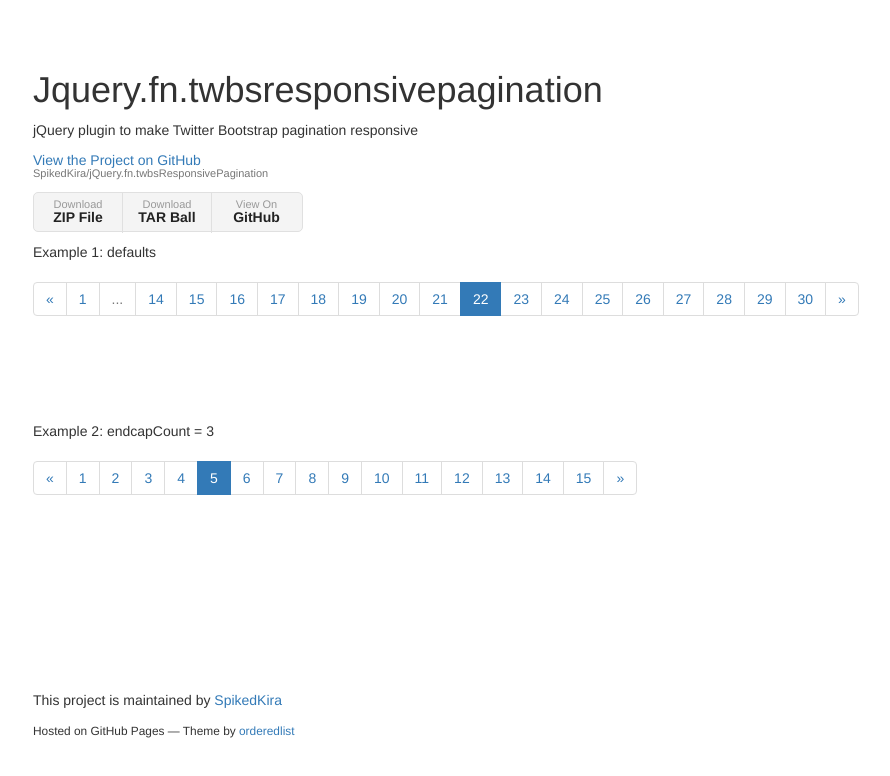
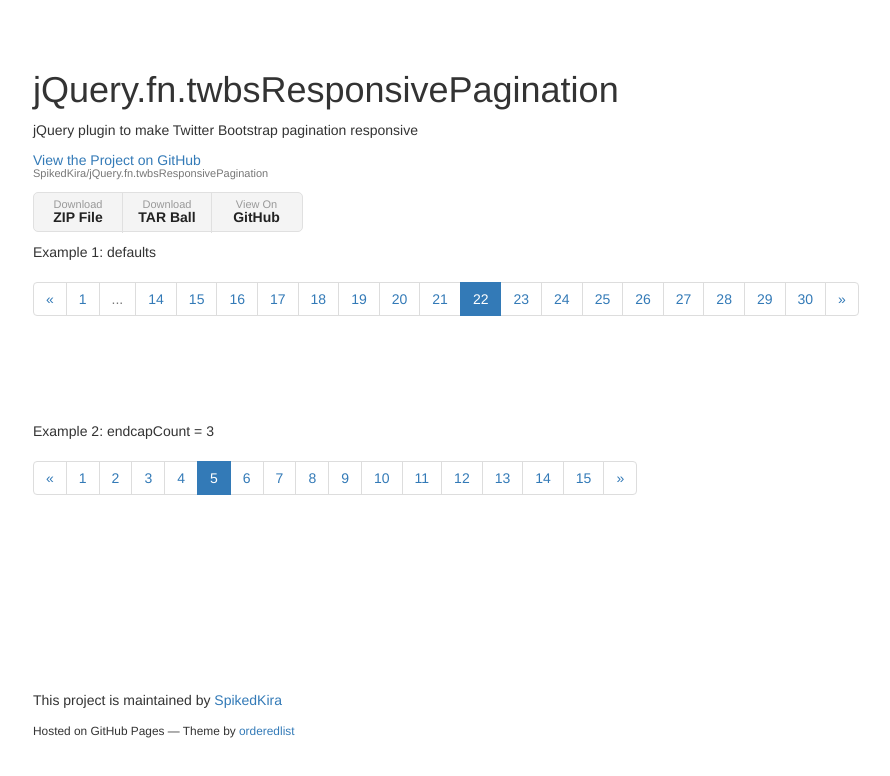
Before and after one commit to SpikedKira/jQuery.fn.twbsResponsivePagination, a plain HTML site: page index.html in a window 1280 px wide. Shown: the whole page, without its empty margins (177-1067 px from the left). Drawn offline with nearby package versions, Linux system fonts and the light colour scheme.

Commit message:
fixed title

```diff
--- a/index.html
+++ b/index.html
@@ -30,7 +30,7 @@
   <body>
     <div class="wrapper">
       <header>
-        <h1>Jquery.fn.twbsresponsivepagination</h1>
+        <h1>jQuery.fn.twbsResponsivePagination</h1>
         <p>jQuery plugin to make Twitter Bootstrap pagination responsive</p>
 
         <p class="view"><a href="https://github.com/SpikedKira/jQuery.fn.twbsResponsivePagination">View the Project on GitHub <small>SpikedKira/jQuery.fn.twbsResponsivePagination</small></a></p>
```
